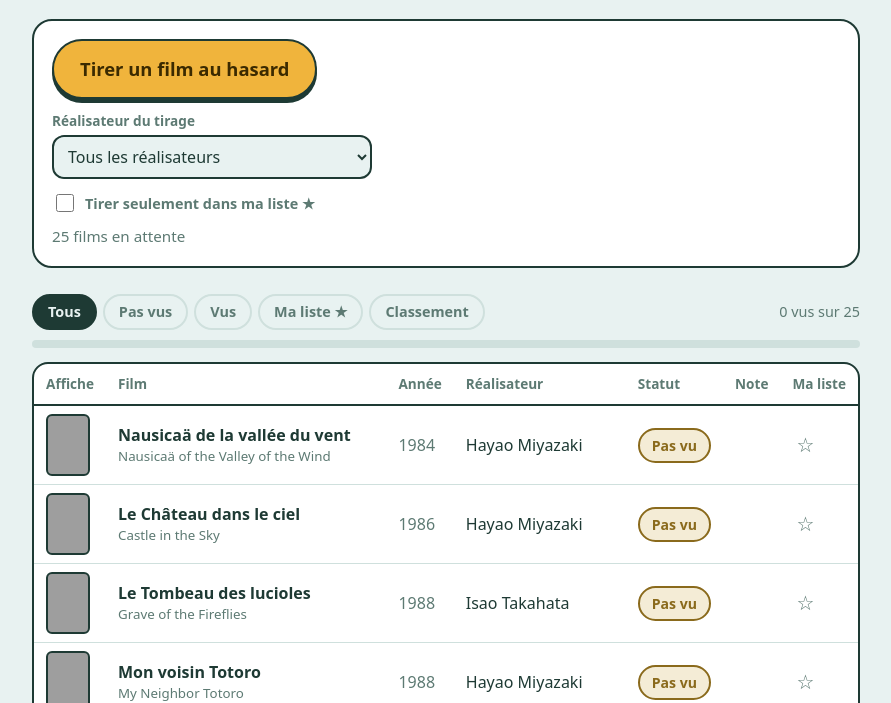
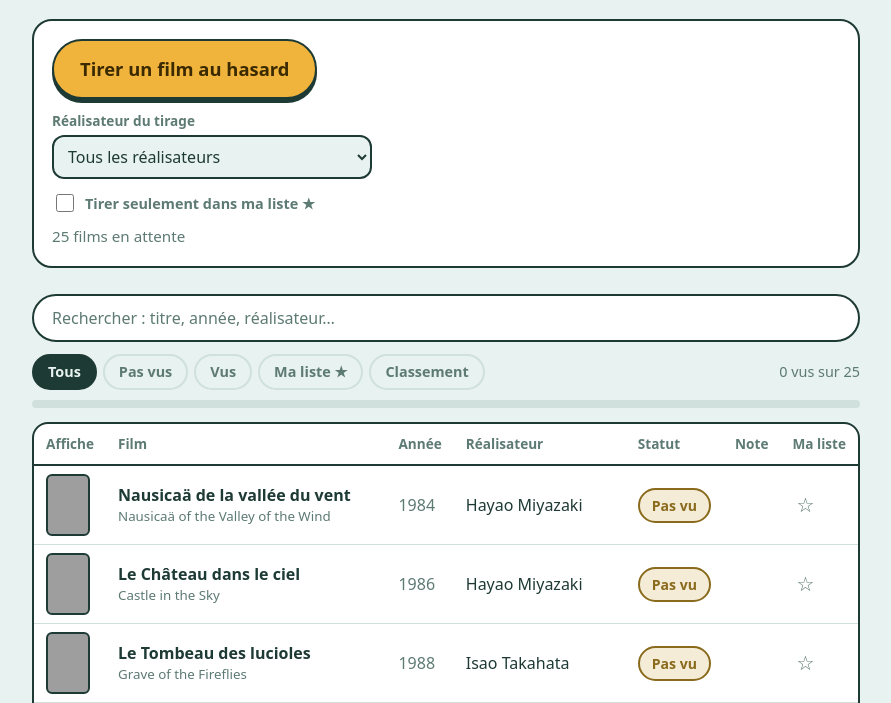
Before and after one commit to Kevin-Bal/GhibliFilms, a website: page index.html in a window 1280 px wide. Shown: the part 121-824 px from the top of the page, without its empty margins (194-1085 px from the left). Drawn offline with Linux system fonts and the light colour scheme; grey boxes are pictures that could not be loaded; a web font is replaced by a local one.

Commit message:
Ajoute une barre de recherche (titre, année, réalisateur, synopsis)
- Filtre la liste en plus de l'onglet actif ; insensible à la casse, aux accents
  et au type d'apostrophe ; tous les mots saisis doivent correspondre
- Le rang du Classement reste celui du classement complet quand on filtre
- Message dédié quand rien ne correspond

Co-Authored-By: Claude Sonnet 5.5 <noreply@anthropic.com>

```diff
--- a/index.html
+++ b/index.html
@@ -72,6 +72,9 @@ h1{font-size:clamp(1.8rem,5vw,2.6rem);font-weight:900;margin:0 0 4px;letter-spac
 .tab{font:inherit;font-weight:700;font-size:.9rem;background:transparent;color:var(--muted);border:2px solid var(--line);border-radius:999px;padding:5px 14px;cursor:pointer}
 .tab[aria-pressed="true"]{background:var(--ink);border-color:var(--ink);color:var(--bg)}
 .progress{margin-left:auto;font-size:.9rem;color:var(--muted)}
+.search{display:block;width:100%;font:inherit;font-weight:500;font-size:1rem;color:var(--ink);background:var(--panel);border:2px solid var(--ink);border-radius:999px;padding:10px 18px;margin-bottom:12px;-webkit-appearance:none;appearance:none}
+.search::placeholder{color:var(--muted);opacity:1}
+.search::-webkit-search-cancel-button{cursor:pointer}
 .meter{height:8px;background:var(--line);border-radius:99px;overflow:hidden;margin-bottom:14px}
 .meter i{display:block;height:100%;background:var(--seen);width:0;transition:width .3s}
 
@@ -195,6 +198,8 @@ button{touch-action:manipulation}
       </div>
     </div>
   </section>
+
+  <input class="search" id="q" type="search" placeholder="Rechercher : titre, année, réalisateur…" aria-label="Rechercher un film (titre, année, réalisateur, synopsis)" autocomplete="off" autocapitalize="off" spellcheck="false" enterkeyhint="search">
 
   <div class="bar">
     <div class="tabs" role="group" aria-label="Filtrer">
@@ -339,7 +344,19 @@ function refresh(){ render(); if(ficheId&&$("fiche").open) fillFiche(FILMS.find(
 // Décalage de teinte appliqué au Calcifer (orange, ~35°) pour la note n : 1 → bleu violacé (~275°), 10 → rouge (~357°),
 // en passant par violet et magenta (on monte, on ne traverse pas vert/jaune). Valeurs réglées à l'œil.
 const hueShift=n=>Math.round(240+(n-1)/9*90)+"deg";
-let dirFilter="", onlyList=false, ficheId=null;
+let dirFilter="", onlyList=false, ficheId=null, query="";
+// Recherche : insensible à la casse, aux accents et au type d'apostrophe (’ des claviers mobiles).
+// Chaque mot saisi doit se retrouver (ET) dans les titres FR/EN, l'année ou le réalisateur (partout dans le texte),
+// ou au début d'un mot du synopsis (évite que « mer » ressorte dans « chimère »).
+const norm=s=>String(s).normalize("NFD").replace(/[̀-ͯ]/g,"").replace(/[’‘`´]/g,"'").toLowerCase();
+const SEARCH=new Map(FILMS.map(f=>[f.id,{
+  meta:norm([f.fr,f.en,f.y,f.d].join(" ")),
+  words:norm((FILM_INFO[f.id]||{}).s||"").split(/[^a-z0-9]+/).filter(Boolean)
+}]));
+function matches(f){
+  const tokens=norm(query).split(/\s+/).filter(Boolean), s=SEARCH.get(f.id);
+  return tokens.every(t=>s.meta.includes(t)||s.words.some(w=>w.startsWith(t)));
+}
 const unseenList=()=>FILMS.filter(f=>!seen[f.id]&&(!dirFilter||f.d===dirFilter)&&(!onlyList||next[f.id]));
 
 function posterStyle(f){
@@ -357,14 +374,17 @@ function posterHTML(f){
 }
 
 function render(){
-  let list=FILMS.filter(f=>filter==="all"||(filter==="seen"?seen[f.id]:filter==="next"?next[f.id]:filter==="rank"?ratings[f.id]:!seen[f.id]));
-  if(filter==="rank") list.sort((a,b)=>ratings[b.id]-ratings[a.id]||a.y-b.y); // meilleure note d'abord, égalité : le plus ancien
+  const base=FILMS.filter(f=>filter==="all"||(filter==="seen"?seen[f.id]:filter==="next"?next[f.id]:filter==="rank"?ratings[f.id]:!seen[f.id]));
+  if(filter==="rank") base.sort((a,b)=>ratings[b.id]-ratings[a.id]||a.y-b.y); // meilleure note d'abord, égalité : le plus ancien
+  const rankOf=new Map(base.map((f,i)=>[f.id,i+1])); // le rang reste celui du classement complet, même filtré par la recherche
+  const list=query.trim()?base.filter(matches):base;
   const emptyMsg={rank:"Aucune note pour l'instant : ouvre la fiche d'un film vu pour le noter.",next:"Ta liste est vide : ajoute des films avec ☆.",seen:"Tu n'as encore marqué aucun film comme vu."}[filter];
-  $("empty").hidden=!(emptyMsg&&!list.length); $("empty").textContent=emptyMsg||"";
-  $("rows").innerHTML=list.map((f,i)=>`
+  const msg=list.length?"":query.trim()?`Aucun film ne correspond à « ${query.trim()} »${filter==="all"?"":" dans cet onglet"}.`:emptyMsg;
+  $("empty").hidden=!msg; $("empty").textContent=msg||"";
+  $("rows").innerHTML=list.map(f=>`
     <tr class="${picked===f.id?"picked":""}" data-id="${f.id}">
       <td class="p">${posterHTML(f)}</td>
-      <td class="t"><button class="title-btn" data-fiche="${f.id}" type="button">${filter==="rank"?"#"+(i+1)+" · ":""}${f.fr}</button><small>${f.en}</small></td>
+      <td class="t"><button class="title-btn" data-fiche="${f.id}" type="button">${filter==="rank"?"#"+rankOf.get(f.id)+" · ":""}${f.fr}</button><small>${f.en}</small></td>
       <td class="y">${f.y}</td>
       <td class="d" data-y="${f.y}">${f.d}</td>
       <td class="s"><button class="status ${seen[f.id]?"seen":"unseen"}" data-seen="${f.id}" type="button">${seen[f.id]?"Vu":"Pas vu"}</button></td>
@@ -439,6 +459,7 @@ function draw(){
 const dirs=[...new Set(FILMS.map(f=>f.d))].sort((a,b)=>FILMS.filter(f=>f.d===b).length-FILMS.filter(f=>f.d===a).length||a.localeCompare(b));
 $("dir").innerHTML='<option value="">Tous les réalisateurs</option>'+dirs.map(d=>`<option value="${d}">${d} (${FILMS.filter(f=>f.d===d).length})</option>`).join("");
 $("dir").addEventListener("change",e=>{dirFilter=e.target.value;render();});
+$("q").addEventListener("input",e=>{query=e.target.value;render();});
 $("drawBtn").addEventListener("click",draw);
 $("rAgain").addEventListener("click",draw);
 $("onlyList").addEventListener("change",e=>{onlyList=e.target.checked;render();});
```
Also changed, not shown: README.md.
